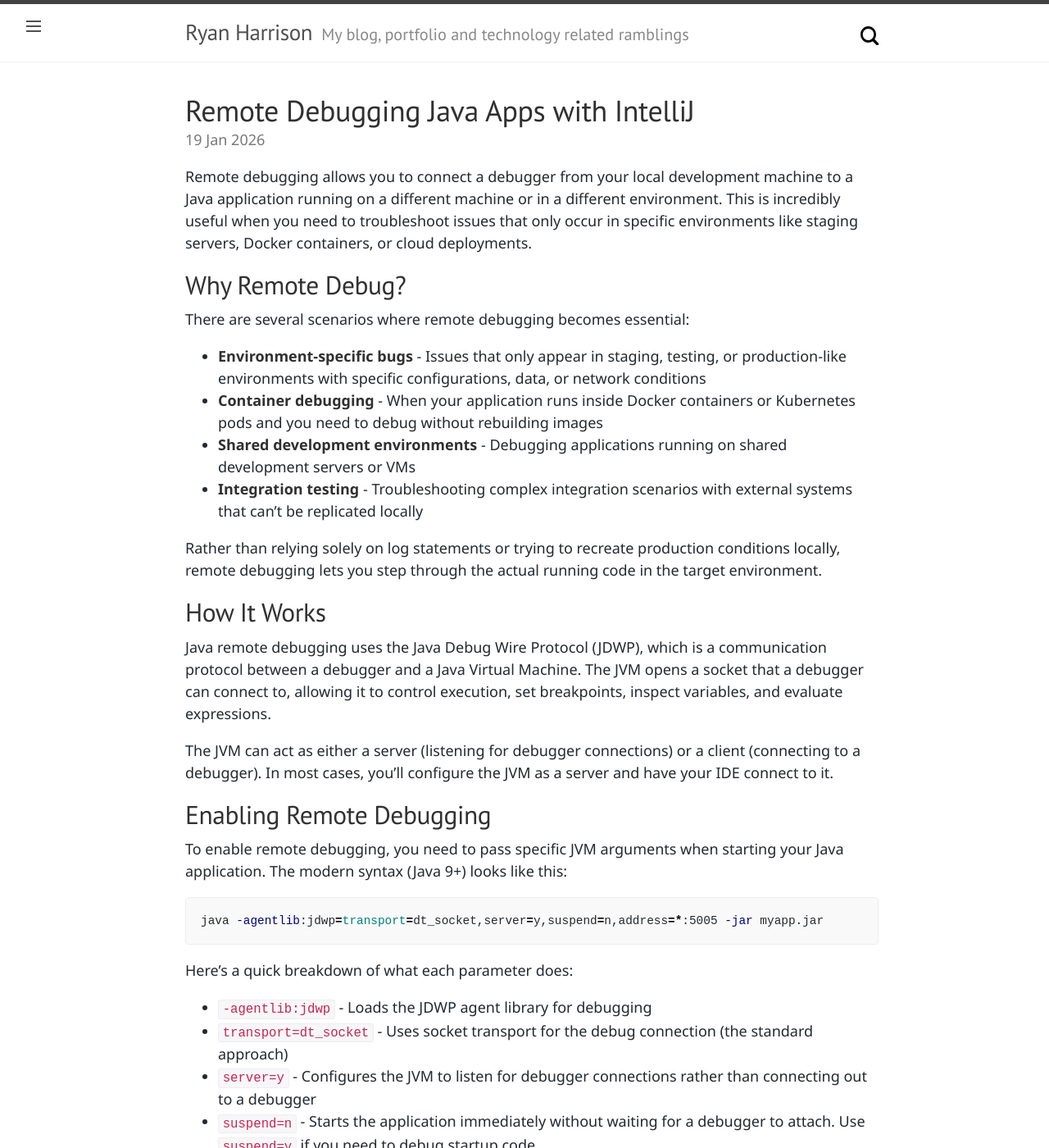
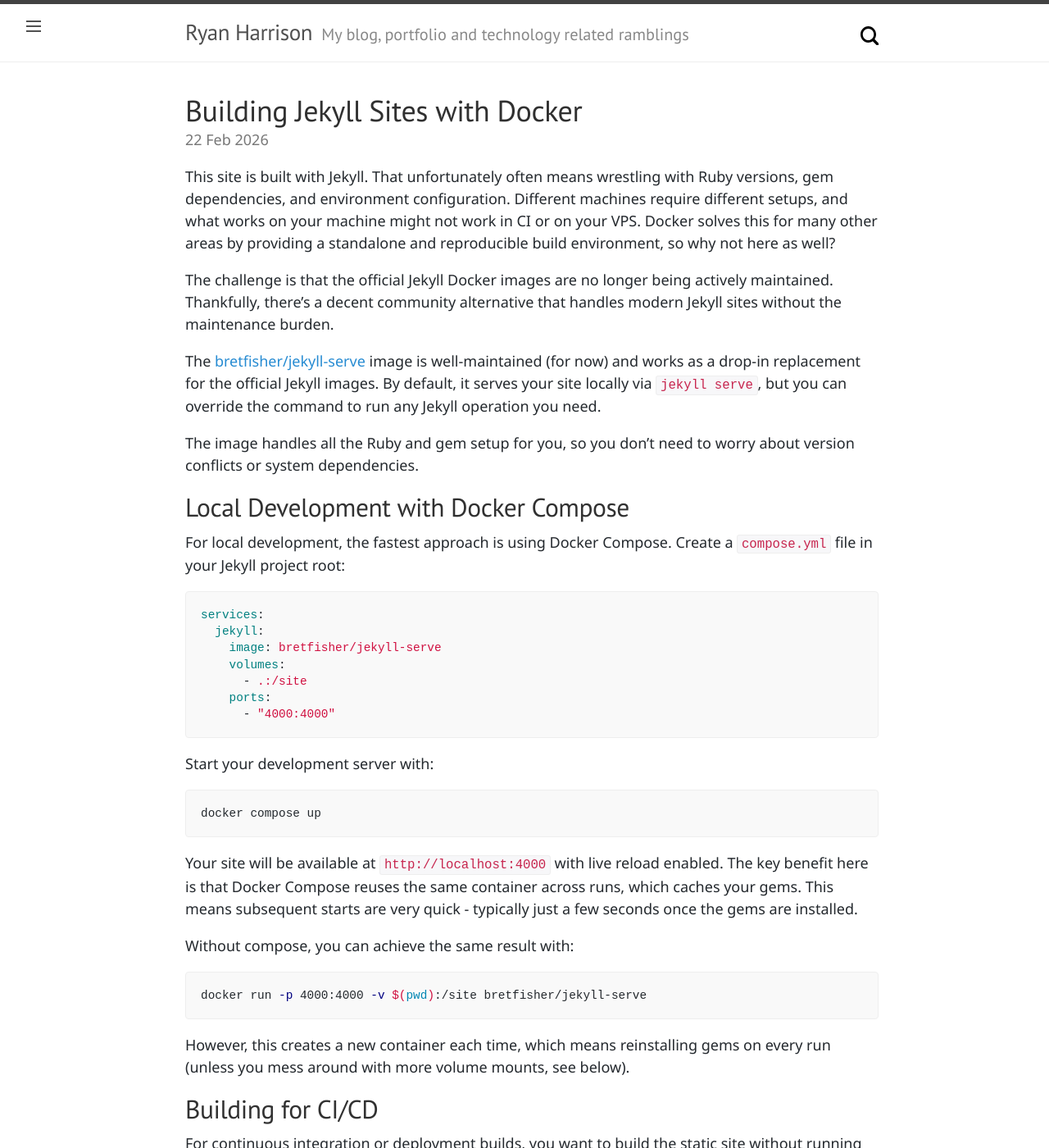
Before and after one commit to raharrison/ryanharrison.co.uk, a Jekyll site: the page built from index.html, in a window 1280 px wide and 1400 px high. Shown: the whole window at 82% size. Built offline with Jekyll 4.4.1, drawn with Linux system fonts in a browser that asks for light colours; the list of posts is cut into pages by our own code; some of the changed text lies outside the part shown.

Commit message:
Fixes and add post on building jekyll sites with docker

````diff
--- a/_posts/2026/2026-01-19-remote-debugging-java-apps-intellij.md
+++ b/_posts/2026/2026-01-19-remote-debugging-java-apps-intellij.md
@@ -10,13 +10,15 @@
   - jdwp
 ---
 
-Remote debugging allows you to connect a debugger from your local development machine to a Java application running on a different
-machine or in a different environment. This is incredibly useful when you need to troubleshoot issues that only occur in specific
-environments like staging servers, Docker containers, or cloud deployments.
+A junior developer recently came to me for help with one of those classic issues which appears on a remote dev environment,
+but for whatever reason can't (at least easily) be replicated locally. Their immediate thought was to add more log statements and
+redeploy the app to see what's going on. Not unreasonable, but this is a dev environment, so I connected IntelliJ to one of the
+running containers and began stepping through the code and inspecting variables. They looked at me thinking I was performing some
+kind of black magic, so here's an intro or a quick reminder of something which goes very underappreciated.
 
 ## Why Remote Debug?
 
-There are several scenarios where remote debugging becomes essential:
+There are a few general scenarios when you might reach for remote debugging:
 
 - **Environment-specific bugs** - Issues that only appear in staging, testing, or production-like environments with specific
   configurations, data, or network conditions
@@ -56,7 +58,7 @@
 - **`address=*:5005`** - Binds to all network interfaces on port 5005. You can specify a specific IP address or hostname instead
   of `*`
 
-For older Java versions (Java 8 and earlier), you might see the older syntax:
+For older Java versions (Java 8 and earlier, so I hope you won't see this), you might see the older syntax:
 
 ```bash
 java -Xdebug -Xrunjdwp:transport=dt_socket,server=y,suspend=n,address=5005 -jar myapp.jar
@@ -114,11 +116,12 @@
 export JAVA_TOOL_OPTIONS="-agentlib:jdwp=transport=dt_socket,server=y,suspend=n,address=*:5005"
 ```
 
-Note that `JAVA_TOOL_OPTIONS` is automatically picked up by the JVM without needing to explicitly pass it to the `java` command.
+The `JAVA_TOOL_OPTIONS` var is automatically picked up by the JVM without needing to explicitly pass it to the `java` command.
 
 ## Connecting from IntelliJ IDEA
 
-Once your Java application is running with remote debugging enabled, you can attach IntelliJ IDEA to it:
+Once your Java application is running with remote debugging enabled, you want to actually step through and inspect things. This
+basically means you need to attach IntelliJ to it:
 
 1. **Create a Remote JVM Debug Configuration**
     - Go to `Run` → `Edit Configurations`
@@ -145,21 +148,15 @@
 <!-- Image: Screenshot showing IntelliJ Remote JVM Debug configuration dialog -->
 ![IntelliJ Remote Debug Configuration](/images/2026/intellij-remote-debug-config.png)
 
-When the debugger attaches successfully, you'll see a message in the Debug console: "Connected to the target VM, address: '
-hostname:5005', transport: 'socket'".
+When the debugger attaches successfully, you'll see a message in the Debug console: `"Connected to the target VM, address: '
+hostname:5005', transport: 'socket'"`.
 
-## Important Considerations
+## Some Considerations
 
 ### Source Code Synchronization
 
 Remote debugging requires that your local source code matches the bytecode running remotely. If the versions don't match, you'll
 see incorrect line numbers, unexpected behavior, or the debugger won't stop at breakpoints.
-
-Make sure you:
-
-- Check out the exact commit/tag deployed to the remote environment
-- Rebuild your project locally if needed
-- Verify that no local changes exist that differ from the remote version
 
 ### Performance Impact
 
@@ -170,8 +167,7 @@
 - Inspecting large objects or collections
 - Using conditional breakpoints
 
-For production systems, consider the impact carefully. In many cases, it's safer to debug in a production-like staging environment
-rather than actual production.
+AKA don't do it in production.
 
 ### Security
 
@@ -186,22 +182,21 @@
 - Use firewalls and security groups to restrict access to the debug port
 - Disable debugging after troubleshooting is complete
 
+AKA don't do it in production.
+
 ### SSH Tunneling
 
-For remote servers, SSH tunneling provides a secure way to access the debug port:
+For remote servers, `SSH` tunneling can provide a secure way to access the debug port:
 
 ```bash
 ssh -L 5005:localhost:5005 user@remote-server
 ```
 
-This forwards your local port 5005 to the remote server's localhost:5005. Configure your IntelliJ debug connection to use
-`localhost:5005`, and the connection will be tunneled securely through SSH.
+This forwards your local port 5005 to the remote server's `localhost:5005`. Configure your IntelliJ debug connection to use
+`localhost:5005`, and the connection will be tunneled securely through `SSH`.
 
 ## More Reading
 
-- [Java Platform Debugger Architecture (JPDA)](https://docs.oracle.com/en/java/javase/17/docs/specs/jpda/jpda.html) - Official
-  Oracle documentation
-- [IntelliJ IDEA Remote Debugging Tutorial](https://www.jetbrains.com/help/idea/tutorial-remote-debug.html) - JetBrains official
-  guide
-- [Docker Java Remote Debugging](https://blog.docker.com/2016/09/java-development-using-docker/) - Docker blog post on Java
-  debugging
+- [Java Platform Debugger Architecture (JPDA)](https://docs.oracle.com/en/java/javase/17/docs/specs/jpda/jpda.html) - Official Oracle documentation
+- [IntelliJ IDEA Remote Debugging Tutorial](https://www.jetbrains.com/help/idea/tutorial-remote-debug.html) - JetBrains official guide
+- [Docker Java Remote Debugging](https://blog.docker.com/2016/09/java-development-using-docker/) - Docker blog post on Java debugging
--- /dev/null
+++ b/_posts/2026/2026-02-22-building-jekyll-sites-with-docker.md
@@ -0,0 +1,146 @@
+---
+layout: post
+title: Building Jekyll Sites with Docker
+tags:
+  - jekyll
+  - docker
+  - ci
+  - devops
+  - static-site
+  - docker-compose
+---
+
+This site is built with Jekyll. That unfortunately often means wrestling with Ruby versions, gem dependencies, and environment configuration.
+Different machines require different setups, and what works on your machine might not work in CI or on your VPS. Docker solves this
+for many other areas by providing a standalone and reproducible build environment, so why not here as well?
+
+The challenge is that the official Jekyll Docker images are no longer being actively maintained. Thankfully, there's a decent
+community alternative that handles modern Jekyll sites without the maintenance burden.
+
+The [bretfisher/jekyll-serve](https://github.com/BretFisher/jekyll-serve) image is well-maintained (for now) and works as a
+drop-in replacement for the official Jekyll images. By default, it serves your site locally via `jekyll serve`, but you can
+override the command to run any Jekyll operation you need.
+
+The image handles all the Ruby and gem setup for you, so you don't need to worry about version conflicts or system dependencies.
+
+## Local Development with Docker Compose
+
+For local development, the fastest approach is using Docker Compose. Create a `compose.yml` file in your Jekyll project
+root:
+
+```yaml
+services:
+  jekyll:
+    image: bretfisher/jekyll-serve
+    volumes:
+      - .:/site
+    ports:
+      - "4000:4000"
+```
+
+Start your development server with:
+
+```bash
+docker compose up
+```
+
+Your site will be available at `http://localhost:4000` with live reload enabled. The key benefit here is that Docker Compose
+reuses the same container across runs, which caches your gems. This means subsequent starts are very quick - typically just a few
+seconds once the gems are installed.
+
+Without compose, you can achieve the same result with:
+
+```bash
+docker run -p 4000:4000 -v $(pwd):/site bretfisher/jekyll-serve
+```
+However, this creates a new container each time, which means reinstalling gems on every run (unless you mess around with more
+volume mounts, see below).
+
+## Building for CI/CD
+
+For continuous integration or deployment builds, you want to build the static site without running the server. Override the
+default command to run the Jekyll build process:
+
+```bash
+docker run -v $(pwd):/site bretfisher/jekyll-serve bundle exec jekyll build
+```
+
+This generates your static site into the `_site` directory. Here's an example GitHub Actions workflow that builds on every push (also the one used to build this site):
+
+```yaml
+name: Build Jekyll Site
+on:
+  push:
+    branches: [ master ]
+
+jobs:
+  build:
+    runs-on: ubuntu-latest
+    steps:
+      - uses: actions/checkout@v2
+
+      - name: Build with Jekyll
+        run: |
+          docker run -v ${{ github.workspace }}:/site \
+            bretfisher/jekyll-serve bundle exec jekyll build
+```
+
+The build is completely reproducible because the Docker image contains a known-good version of Ruby and all the necessary build
+tools.
+
+## Building on Low Memory Machines
+
+If you're like me and building Jekyll sites on machines with limited memory (1GB or less), you might run into issues. Gem installation often
+requires building native extensions, which can be memory-intensive. The `bretfisher/jekyll-serve` image runs
+`bundle install --retry 5 --jobs 20` by default, which parallelizes gem installation, but uses more memory. This caused issues for me on resource-restricted boxes.
+
+You can override the `entrypoint` to reduce the number of parallel jobs:
+
+```bash
+docker run -v $(pwd):/site \
+  --entrypoint /bin/bash \
+  bretfisher/jekyll-serve \
+  -c "bundle install --jobs 2 && bundle exec jekyll build"
+```
+
+Reducing `--jobs` from 20 to 2 significantly reduces memory usage during the gem installation phase. The build will take a bit
+longer, but it won't crash on memory-constrained systems.
+
+<!--more-->
+
+## Caching Gems for Faster Builds
+
+If you're building on a persistent machine like a VPS, you can use a volume mount to cache gems across builds:
+
+```bash
+docker run -v $(pwd):/site \
+  -v jekyll-gems:/usr/local/bundle \
+  bretfisher/jekyll-serve bundle exec jekyll build
+```
+
+The named volume `jekyll-gems` persists the installed gems. The first build installs all gems, but subsequent builds skip gem
+installation entirely and jump straight to building your site. This is much faster and significantly less resource-intensive.
+
+You can also apply this technique in docker-compose:
+
+```yaml
+services:
+  jekyll:
+    image: bretfisher/jekyll-serve
+    volumes:
+      - .:/site
+      - jekyll-gems:/usr/local/bundle
+    ports:
+      - "4000:4000"
+
+volumes:
+  jekyll-gems:
+```
+
+That's pretty much it. Easy enough Jekyll builds without messing around with Ruby/gem packages/versions.
+
+## More Reading
+
+- [bretfisher/jekyll-serve on GitHub](https://github.com/BretFisher/jekyll-serve)
+- [Jekyll Documentation](https://jekyllrb.com/docs/)
+- [Docker Compose Documentation](https://docs.docker.com/compose/)
````
Also changed, not shown: other parts of _posts/2026/2026-01-19-remote-debugging-java-apps-intellij.md (+7 -7 lines).
